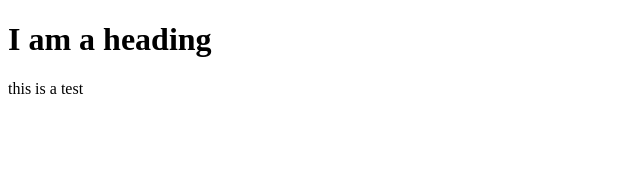
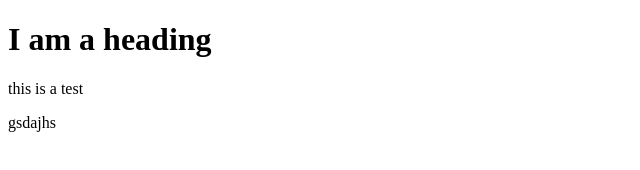
Before and after one commit to tylerbcode/tylerstester, a plain HTML site: page index.html in a window 1280 px wide. Shown: the full height of the page, 0-640 px from the left. Drawn offline with Linux system fonts and the light colour scheme.

Commit message:
added second line in html

```diff
--- a/index.html
+++ b/index.html
@@ -9,5 +9,6 @@
 <body>
     <h1>I am a heading</h1>
     this is a test
+    <p>gsdajhs</p>
 </body>
 </html>
```
